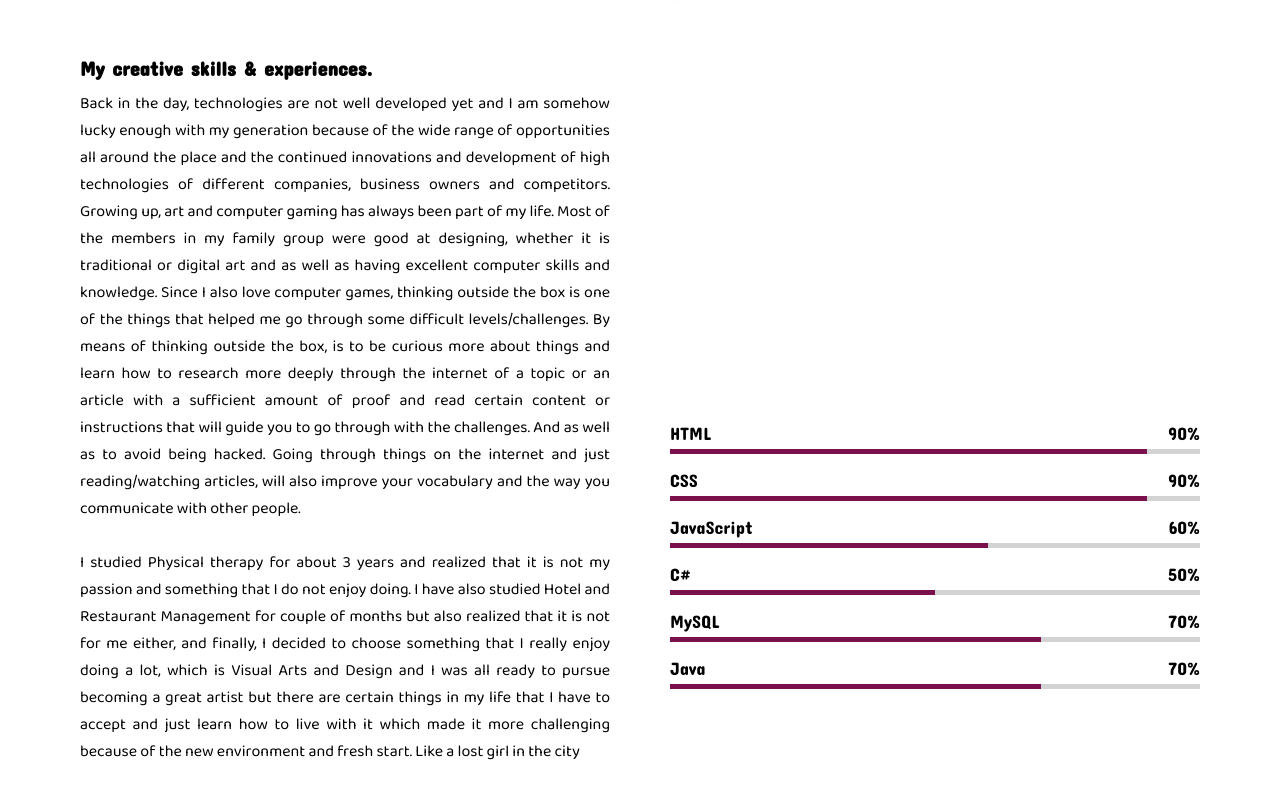
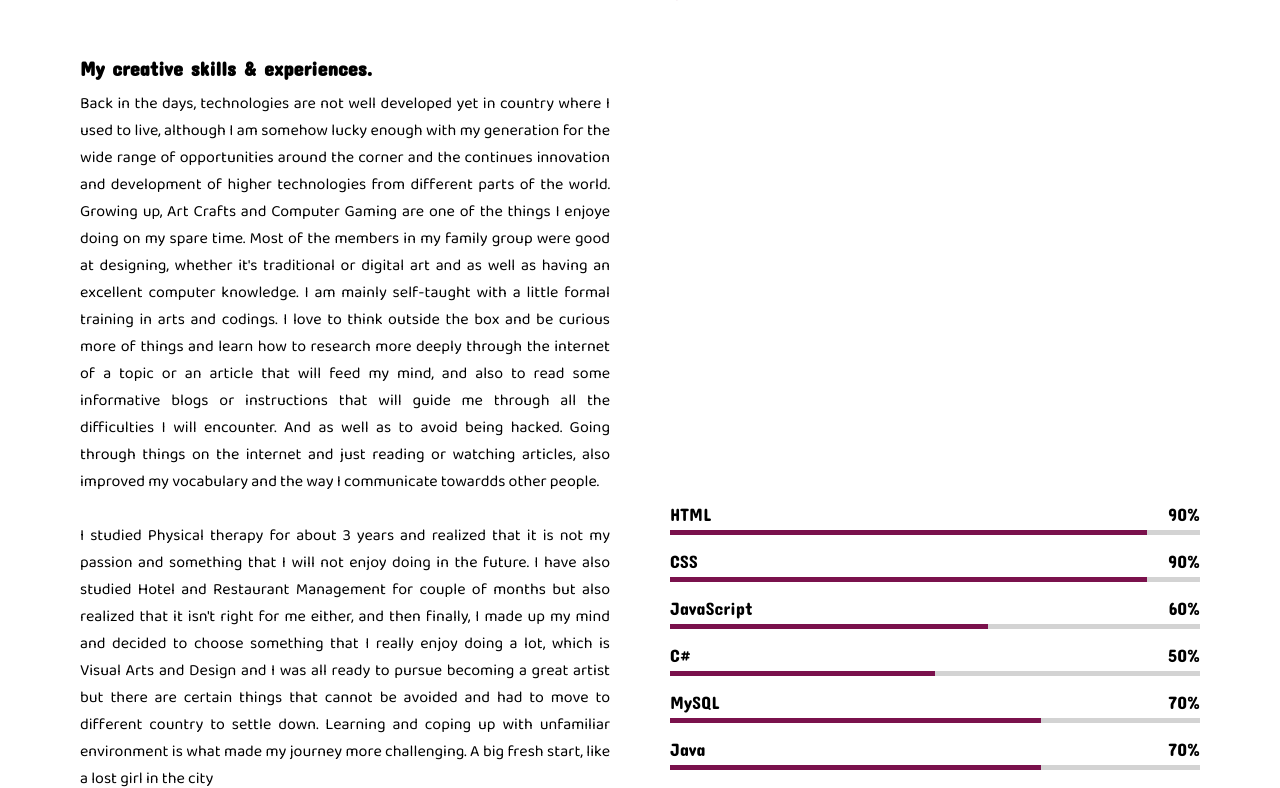
Before and after one commit to mksfajards/MichelleFajardo, a website: page index.html in a window 1280 px wide. Shown: the part 2604-3392 px from the top of the page. Drawn offline with nearby package versions, Linux system fonts and the light colour scheme.

Commit message:
indexupdated

```diff
--- a/index.html
+++ b/index.html
@@ -125,17 +125,20 @@
             <div class="skills-content">
                 <div class="column left">
                     <div class="text">My creative skills & experiences.</div>
-                    <p> Back in the day, technologies are not well developed yet and I am somehow lucky enough with my generation because of the wide range of opportunities all around the place and the continued innovations and development of high technologies
-                        of different companies, business owners and competitors. Growing up, art and computer gaming has always been part of my life. Most of the members in my family group were good at designing, whether it is traditional or digital art
-                        and as well as having excellent computer skills and knowledge. Since I also love computer games, thinking outside the box is one of the things that helped me go through some difficult levels/challenges. By means of thinking outside
-                        the box, is to be curious more about things and learn how to research more deeply through the internet of a topic or an article with a sufficient amount of proof and read certain content or instructions that will guide you to go
-                        through with the challenges. And as well as to avoid being hacked. Going through things on the internet and just reading/watching articles, will also improve your vocabulary and the way you communicate with other people.
-                        <br><br>I studied Physical therapy for about 3 years and realized that it is not my passion and something that I do not enjoy doing. I have also studied Hotel and Restaurant Management for couple of months but also realized that
-                        it is not for me either, and finally, I decided to choose something that I really enjoy doing a lot, which is Visual Arts and Design and I was all ready to pursue becoming a great artist but there are certain things in my life
-                        that I have to accept and just learn how to live with it which made it more challenging because of the new environment and fresh start. Like a lost girl in the city
-                        <br><br>My first job is not anything related to Art nor Software Engineering Technology. I was in Customer Service for quite a while until I decided to go back to a College/University and take an Engineering course. Graphic Designing
-                        was one of my first choices although I would want to make use of my computer skills and apply my designs to user interfaces so then, I selected Software Engineering Technology as my main course which I find it challenging to learn
-                        but fun and also I am doing a small business sideline to support my financial incapabilities.
+                    <p> Back in the days, technologies are not well developed yet in country where I used to live, although I am somehow lucky enough with my generation for the wide range of opportunities around the corner and the continues innovation and
+                        development of higher technologies from different parts of the world. Growing up, Art Crafts and Computer Gaming are one of the things I enjoye doing on my spare time. Most of the members in my family group were good at designing,
+                        whether it's traditional or digital art and as well as having an excellent computer knowledge. I am mainly self-taught with a little formal training in arts and codings. I love to think outside the box and be curious more of things
+                        and learn how to research more deeply through the internet of a topic or an article that will feed my mind, and also to read some informative blogs or instructions that will guide me through all the difficulties I will encounter.
+                        And as well as to avoid being hacked. Going through things on the internet and just reading or watching articles, also improved my vocabulary and the way I communicate towardds other people.
+                        <br><br>I studied Physical therapy for about 3 years and realized that it is not my passion and something that I will not enjoy doing in the future. I have also studied Hotel and Restaurant Management for couple of months but also
+                        realized that it isn't right for me either, and then finally, I made up my mind and decided to choose something that I really enjoy doing a lot, which is Visual Arts and Design and I was all ready to pursue becoming a great artist
+                        but there are certain things that cannot be avoided and had to move to different country to settle down. Learning and coping up with unfamiliar environment is what made my journey more challenging. A big fresh start, like a lost
+                        girl in the city
+                        <br><br>I have an adequate knowledge working with individuals for logo branding, business cards, flyers & etc. My first job is not anything related to Art nor Software Engineering Technology although, back when I was in Asia, I
+                        have been exposed to making arts and playing with codes using HTML and CSS by performing basic web designing and I also did study Visual Arts and Designs, in the Philippines. I was in Customer Service for quite a while until I
+                        convinced myself to go back to a College/University to finish a degree and take an Engineering course. It was quite a long process before I got all my paperworks done. Graphic Designing was one of my first choice although I would
+                        want to make use of my computer skills and apply my designs to user interfaces so then, I selected Software Engineering Technology as my main course which I find it challenging to learn but fun and also I am doing a small business
+                        sideline to support my financial incapabilities.
                     </p>
                     <a href="#">Read more</a>
                 </div>
```
